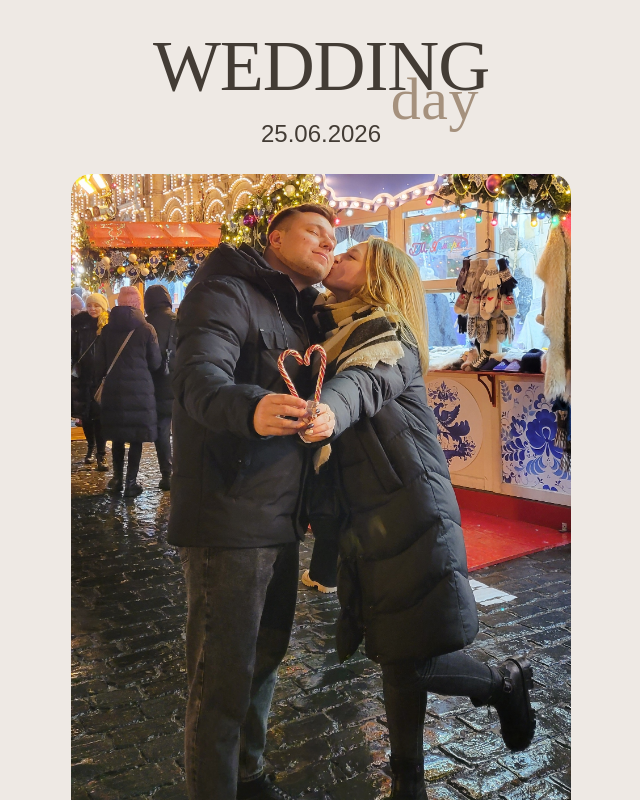
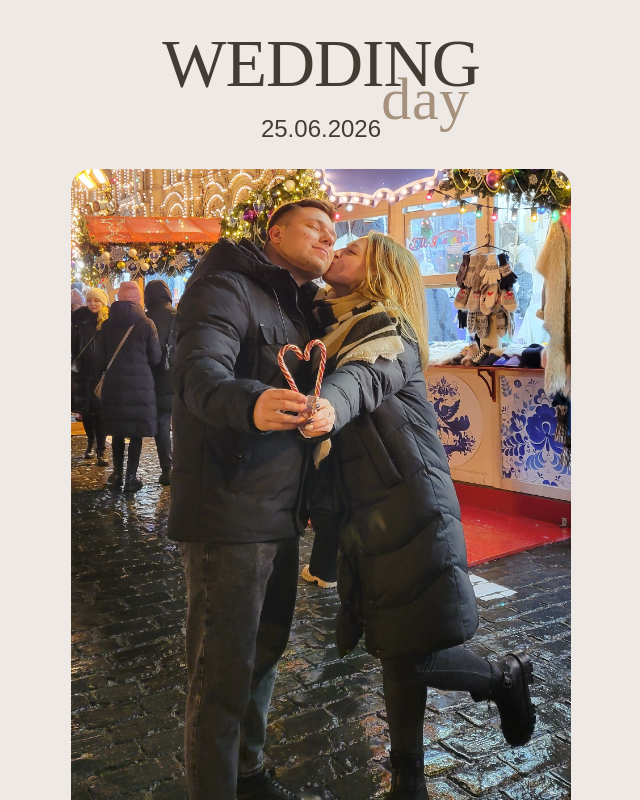
Before and after one commit to Nikkov17/wi-app, a React (Create React App) app: page / in a window 1280 px wide. Shown: the top 800 px of the page, without its empty margins (319-959 px from the left). Built offline with nearby package versions, Linux system fonts and the light colour scheme; a web font is replaced by a local one.

Commit message:
update title font

```diff
--- a/src/components/Final/Final.jsx
+++ b/src/components/Final/Final.jsx
@@ -26,7 +26,7 @@ export const Final = () => {
             fontFamily: FONT.ru.cursive,
             fontWeight: 400,
             fontStyle: 'normal',
-            fontSize: '38px',
+            fontSize: '36px',
           }}
           color={COLOR.base}
         >
--- a/src/components/Heading/Heading.jsx
+++ b/src/components/Heading/Heading.jsx
@@ -29,7 +29,7 @@ export const Heading = () => {
         >
           <Typography
             variant="h1"
-            sx={{ fontFamily: FONT.common.title, fontWeight: 500, fontSize: '72px' }}
+            sx={{ fontFamily: FONT.common.title, fontWeight: 500, fontSize: '68px' }}
             color={COLOR.base}
           >
             WEDDING
```
